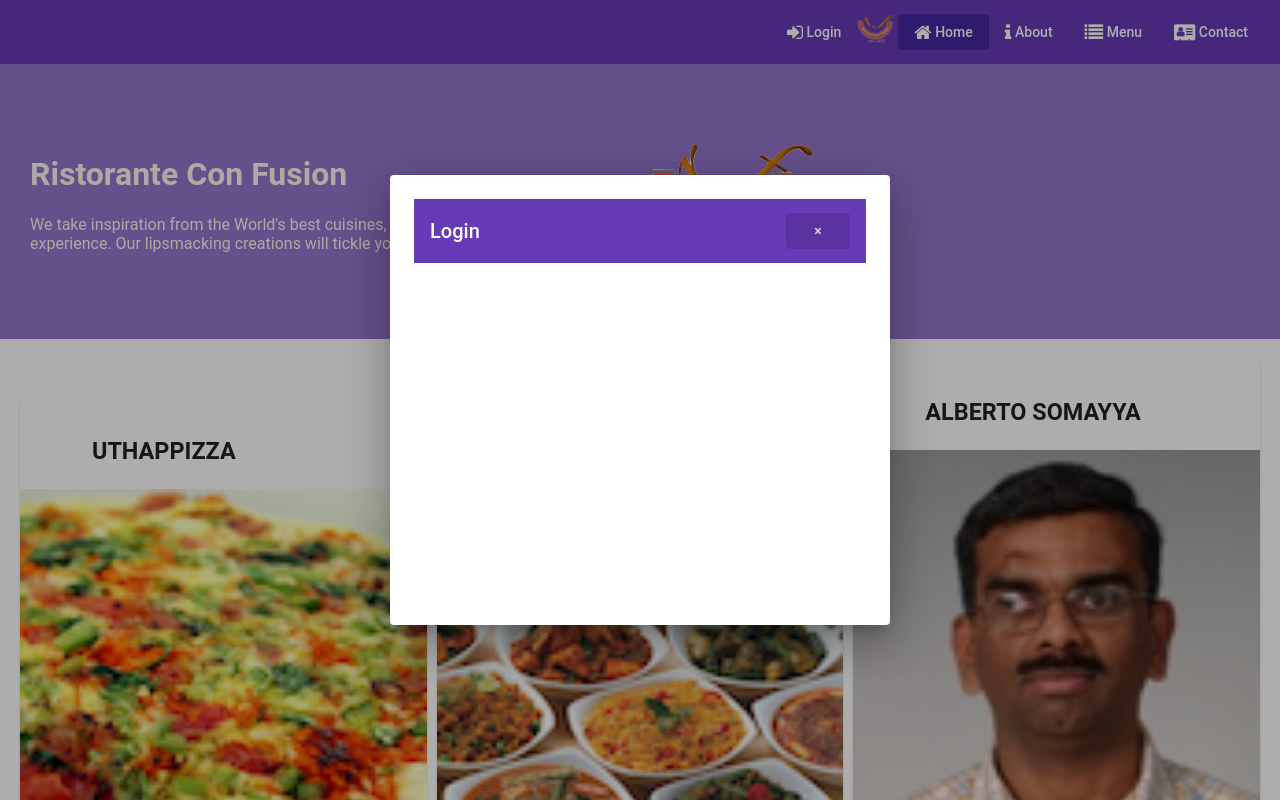
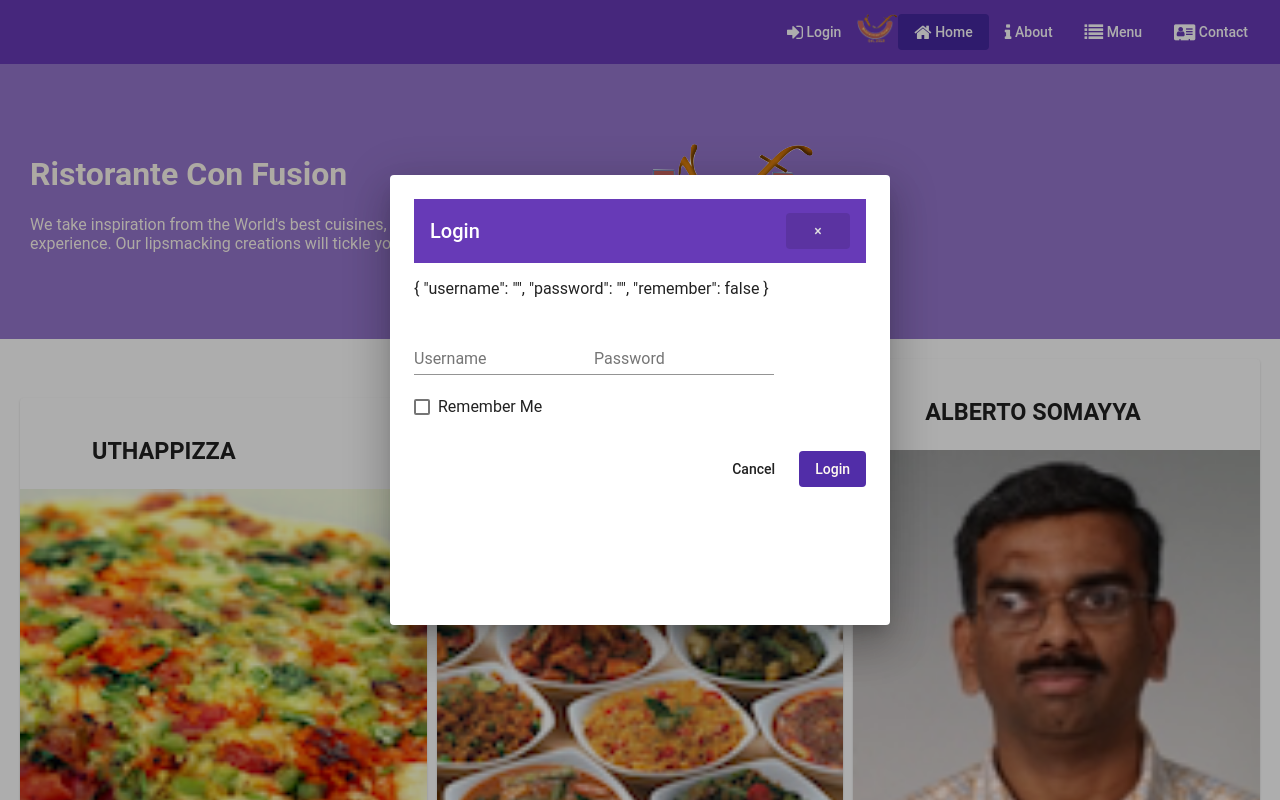
Before and after one commit to framafer/conFusion, an Angular app: page /home in a window 1280 px wide. Both pictures are taken after a click on the link "Login". Built offline with nearby package versions, Linux system fonts and the light colour scheme.

Commit message:
Template Forms Part 1

```diff
--- a/src/app/login/login.component.html
+++ b/src/app/login/login.component.html
@@ -3,3 +3,25 @@
   <span class="flex-spacer"></span>
   <button mat-button mat-dialog-close>&times;</button>
 </mat-toolbar>
+
+<p>{{ user | json }}</p>
+
+<form novalidate (ngSubmit)="onSubmit()">
+
+  <mat-dialog-content>
+    <p>
+      <mat-form-field>
+        <input matInput placeholder="Username" type="text" [(ngModel)]="user.username" name="username">
+      </mat-form-field>
+      <mat-form-field>
+        <input matInput placeholder="Password" type="password" [(ngModel)]="user.password" name="password">
+      </mat-form-field>
+      <mat-checkbox [(ngModel)]="user.remember" name="remember">Remember Me</mat-checkbox>
+    </p>
+  </mat-dialog-content>
+  <mat-dialog-actions>
+    <span class="flex-spacer"></span>
+    <button mat-button mat-dialog-close>Cancel</button>
+    <button type="submit" mat-button class="background-primary text-floral-white" >Login</button>
+  </mat-dialog-actions>
+</form>
--- a/src/app/login/login.component.ts
+++ b/src/app/login/login.component.ts
@@ -8,9 +8,16 @@ import {MatDialog, MatDialogRef} from '@angular/material/dialog';
 })
 export class LoginComponent implements OnInit {
 
-  constructor() { }
+  user = {username: '', password: '', remember: false};
 
-  ngOnInit(): void {
+  constructor(public dialogRef: MatDialogRef<LoginComponent>) { }
+
+  ngOnInit() {
+  }
+
+  onSubmit() {
+    console.log('User: ', this.user);
+    this.dialogRef.close();
   }
 
 }
```
Also changed, not shown: src/app/app.module.ts (+10 -1 lines).
